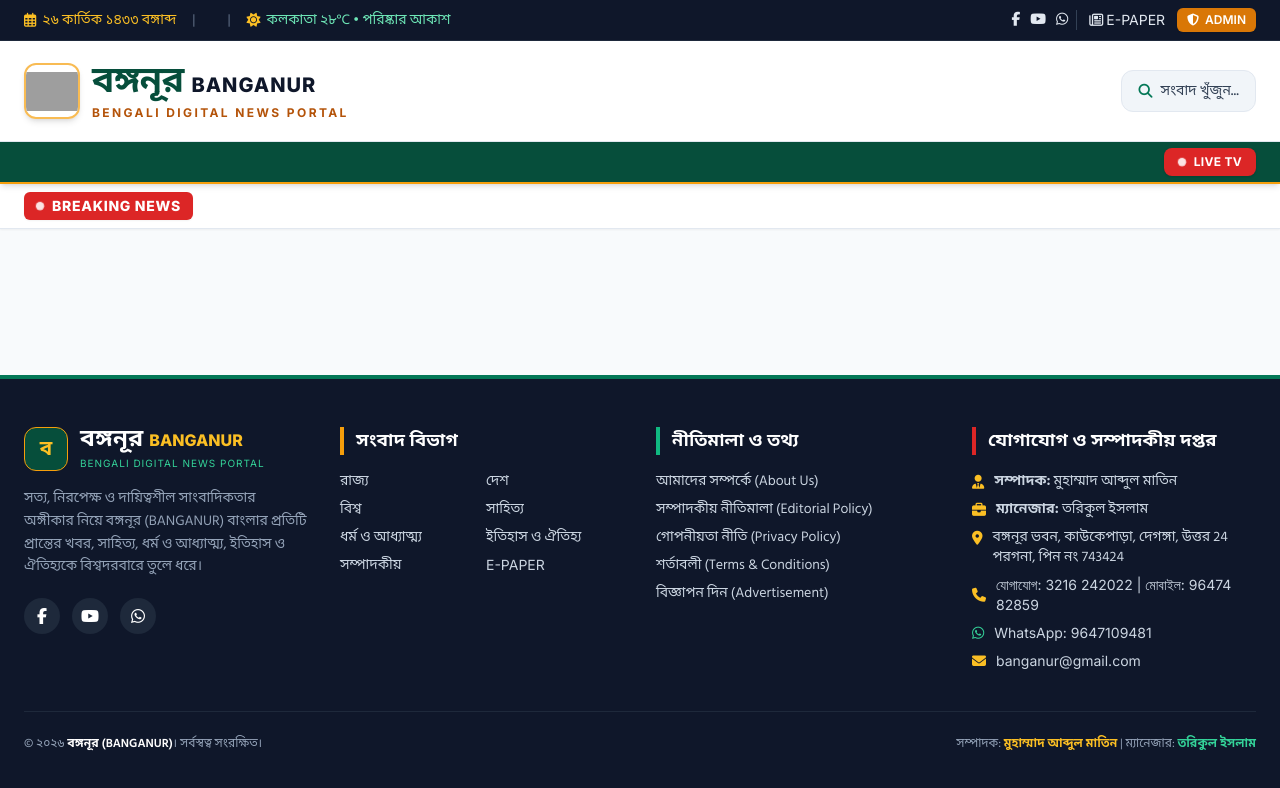
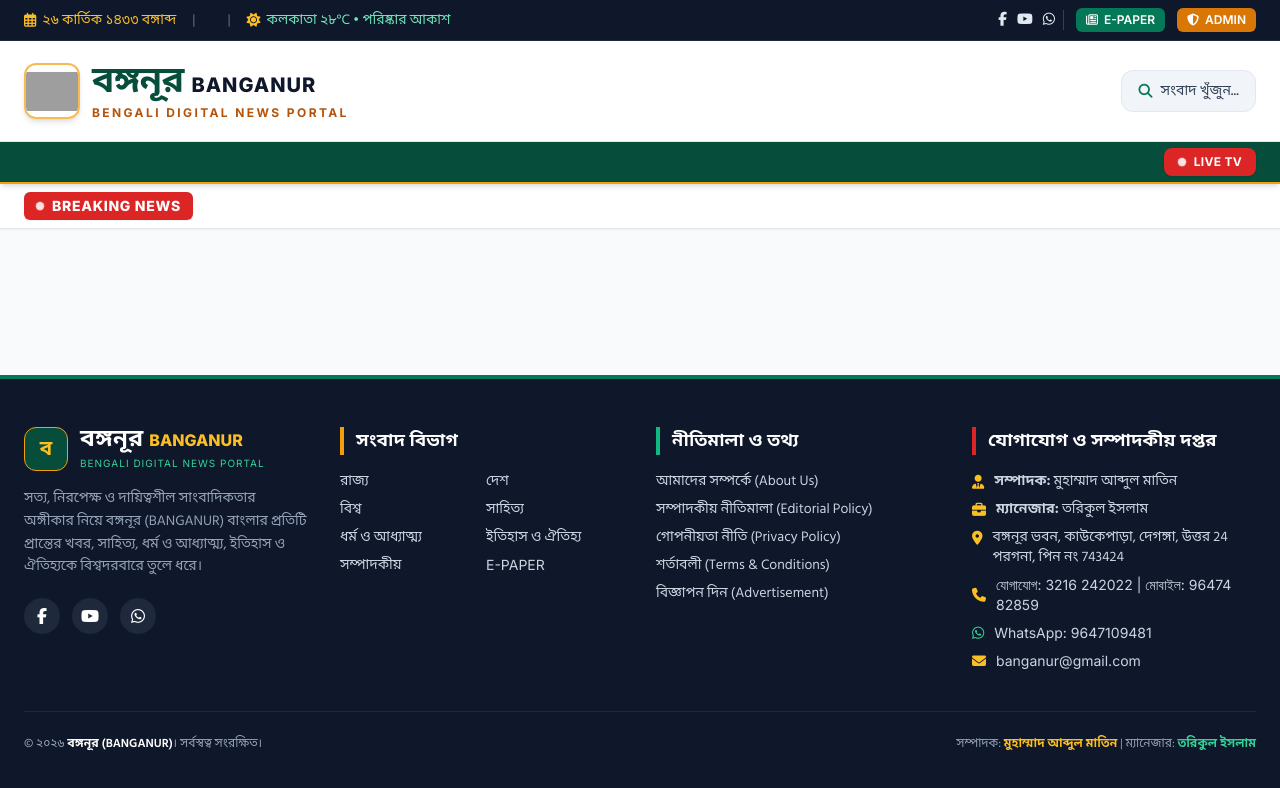
Before and after one commit to sadikul2007/SHM-Space-Ecosystem-Whatsapp, a plain HTML site: page index.html in a window 1280 px wide. Drawn offline with nearby package versions, Linux system fonts and the light colour scheme; grey boxes are pictures that could not be loaded.

Commit message:
Update index.html

```diff
--- a/index.html
+++ b/index.html
@@ -146,7 +146,7 @@
           </div>
 
           <!-- E-PAPER: Only # link (No in-page content) -->
-          <a href="https://sadikul2007.github.io/SHM-Space-Ecosystem-Whatsapp/e-paper/ class="bg-emeraldMid hover:bg-emerald-600 text-white px-2.5 py-1 rounded-md text-xs font-semibold flex items-center gap-1.5 transition shadow-sm">
+          <a href="https://sadikul2007.github.io/SHM-Space-Ecosystem-Whatsapp/e-paper/index.html" class="bg-emeraldMid hover:bg-emerald-600 text-white px-2.5 py-1 rounded-md text-xs font-semibold flex items-center gap-1.5 transition shadow-sm">
             <i class="fa-regular fa-newspaper"></i>
             <span class="font-inter">E-PAPER</span>
           </a>
@@ -287,7 +287,7 @@
               <li><button data-nav="category" data-param="ধর্ম ও আধ্যাত্ম্য" class="hover:text-amber-400 transition">ধর্ম ও আধ্যাত্ম্য</button></li>
               <li><button data-nav="category" data-param="ইতিহাস ও ঐতিহ্য" class="hover:text-amber-400 transition">ইতিহাস ও ঐতিহ্য</button></li>
               <li><button data-nav="category" data-param="সম্পাদকীয়" class="hover:text-amber-400 transition">সম্পাদকীয়</button></li>
-              <li><a href="https://sadikul2007.github.io/SHM-Space-Ecosystem-Whatsapp/e-paper/" class="hover:text-amber-400 transition font-inter">E-PAPER</a></li>
+              <li><a href=""https://sadikul2007.github.io/SHM-Space-Ecosystem-Whatsapp/e-paper/index.html" class="hover:text-amber-400 transition font-inter">E-PAPER</a></li>
             </ul>
           </div>
 
```
